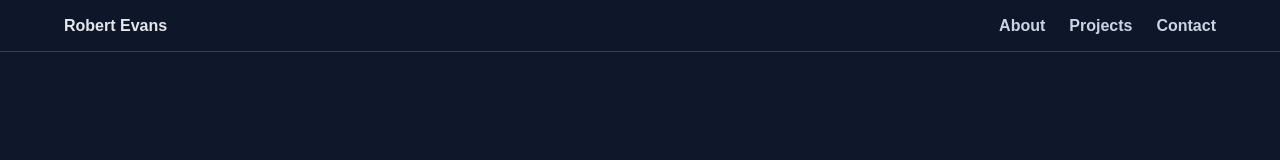
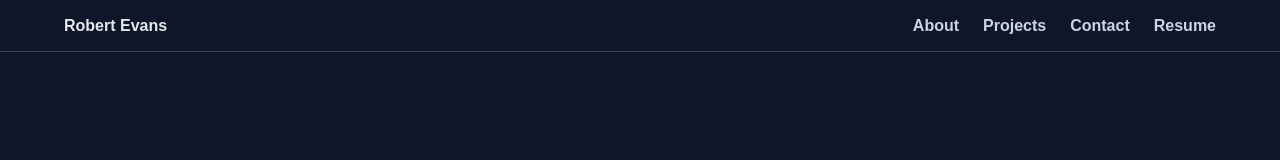
Before and after one commit to robbieevans1/My-Portfolio, a React app: page / in a window 1280 px wide. Shown: the top 160 px of the page. Built offline with nearby package versions, Linux system fonts and the light colour scheme; no server answers; the HTML template or start-up script is replaced by a standard one.

Commit message:
added resume file and button to download

```diff
--- a/src/components/Navbar.tsx
+++ b/src/components/Navbar.tsx
@@ -9,6 +9,9 @@ function Navbar() {
 				<a href="#about">About</a>
 				<a href="#projects">Projects</a>
 				<a href="#contact">Contact</a>
+				<a href="/resume.pdf" download="Robert_Evans_Resume.pdf">
+					Resume
+				</a>
 			</div>
 		</nav>
 	);
```
Also changed, not shown: 1 other file (tests, documents, lock files or other folders). Lines whose indentation alone changed are shown as unchanged.
